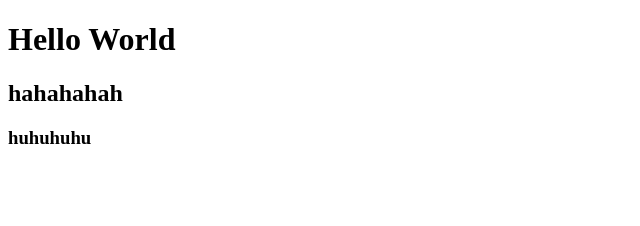
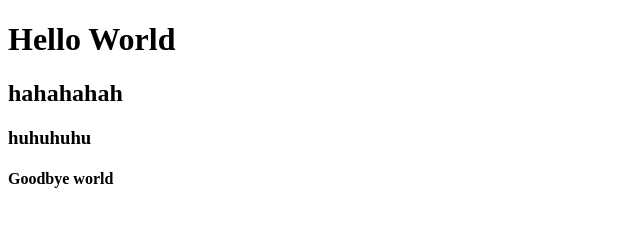
Before and after one commit to dochinhthtn/test, a plain HTML site: page index.html in a window 1280 px wide. Shown: the whole page, without its empty margins (0-640 px from the left). Drawn offline with Linux system fonts and the light colour scheme.

Commit message:
thêm h4

```diff
--- a/index.html
+++ b/index.html
@@ -9,5 +9,6 @@
     <h1>Hello World</h1>
     <h2>hahahahah</h2>
     <h3>huhuhuhu</h3>
+    <h4>Goodbye world</h4>
 </body>
 </html>
```
